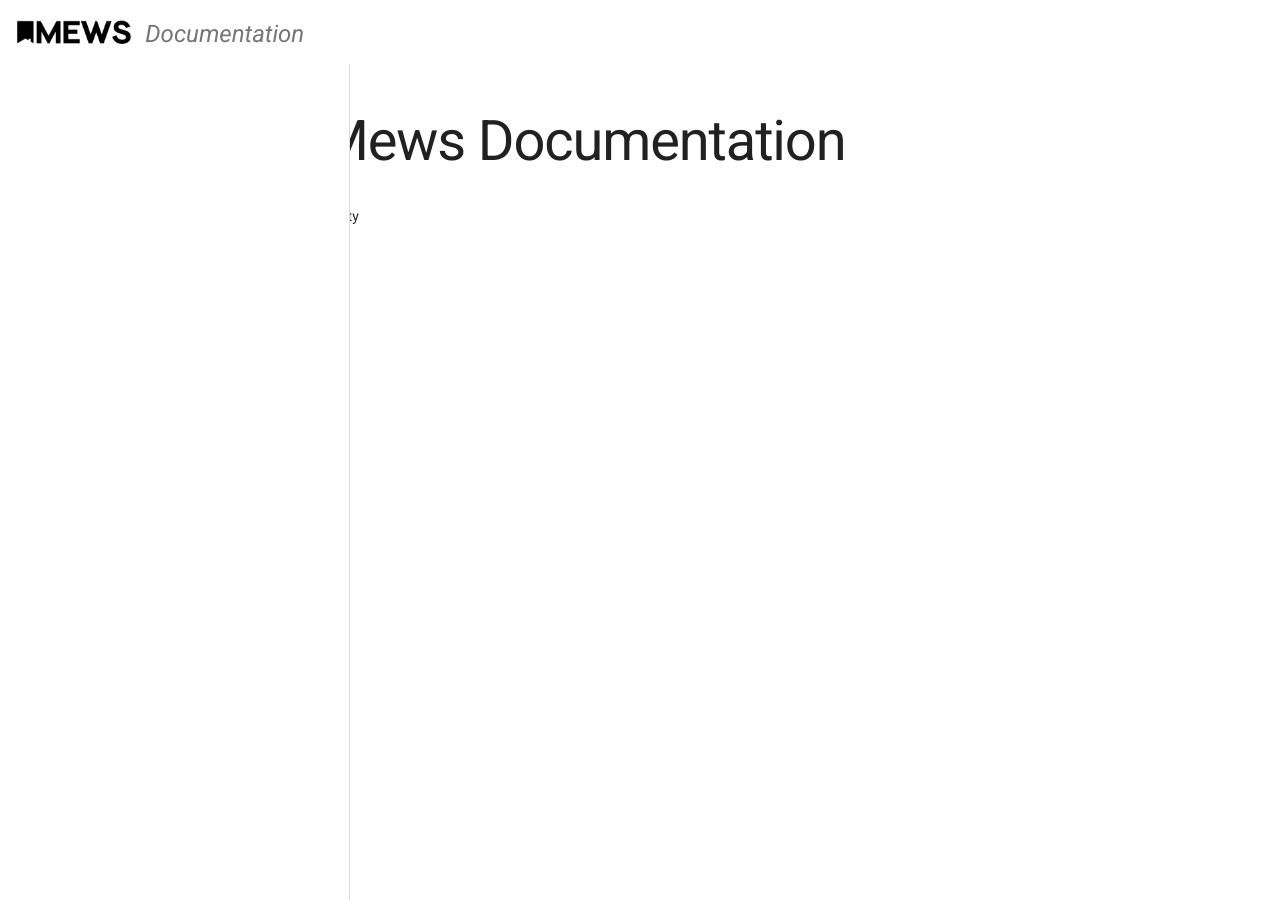
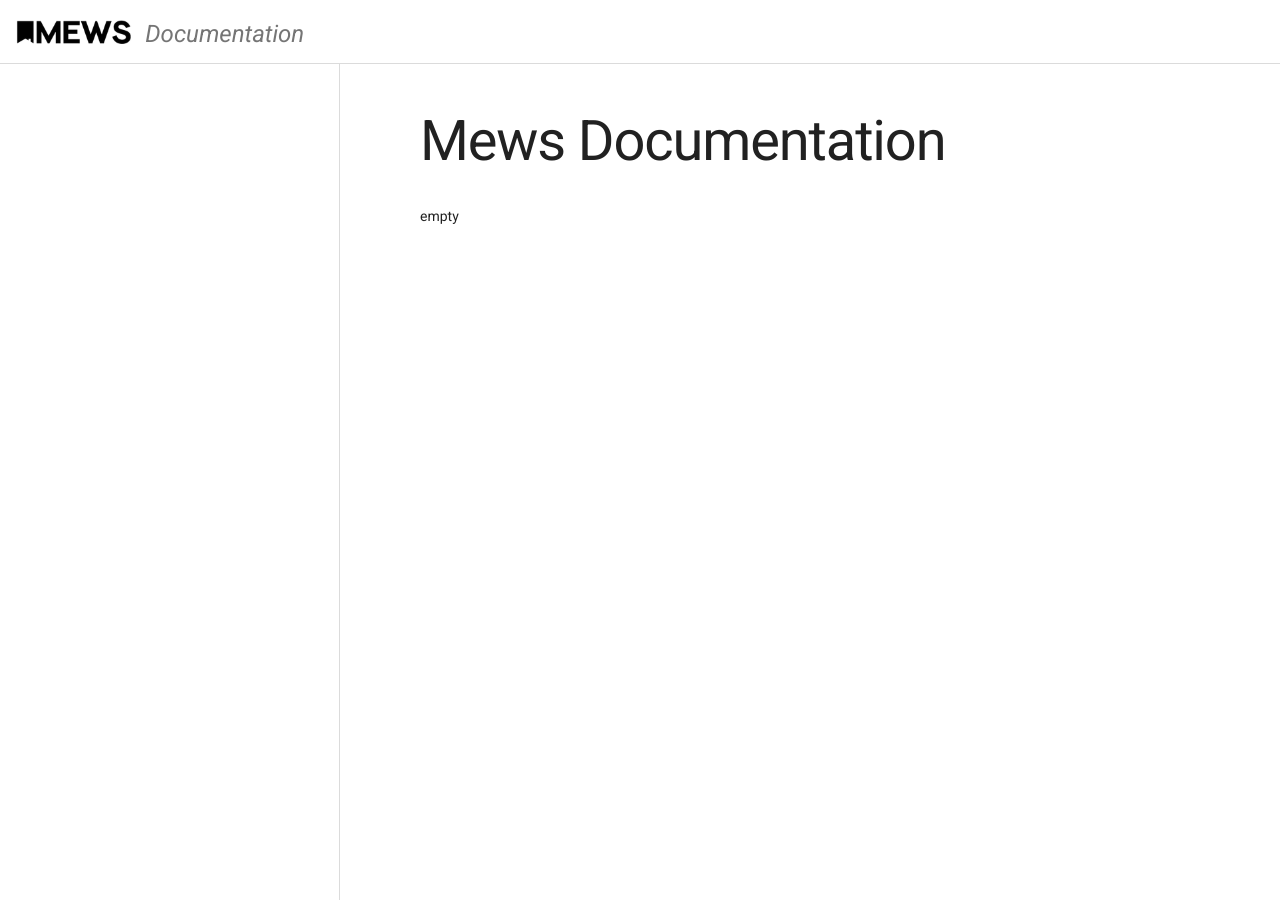
Before and after one commit to nikija/public, a Jekyll site: the page built from index.html, in a window 1280 px wide. Built offline with Jekyll 4.4.1, drawn with Linux system fonts in a browser that asks for light colours.

Commit message:
Update _layout.scss

```diff
--- a/_sass/_layout.scss
+++ b/_sass/_layout.scss
@@ -12,6 +12,7 @@
     align-items: center;
     padding: 0 16px;
     box-sizing: border-box;
+    border-bottom: 1px solid rgba(0, 0, 0, .14);
 
     img {
       height: 24px;
@@ -37,7 +38,7 @@
     top: 64px;
     left: 0;
     z-index: 2;
-    width: 350px;
+    width: 340px;
     height: 100vh;
     box-sizing: border-box;
     background-color: #fff;
@@ -57,7 +58,7 @@
   .page-container {
     display: flex;
     flex-direction: column;
-    margin-left: 240px;
+    margin-left: 340px;
     min-height: 100vh;
 
     .content {
```
